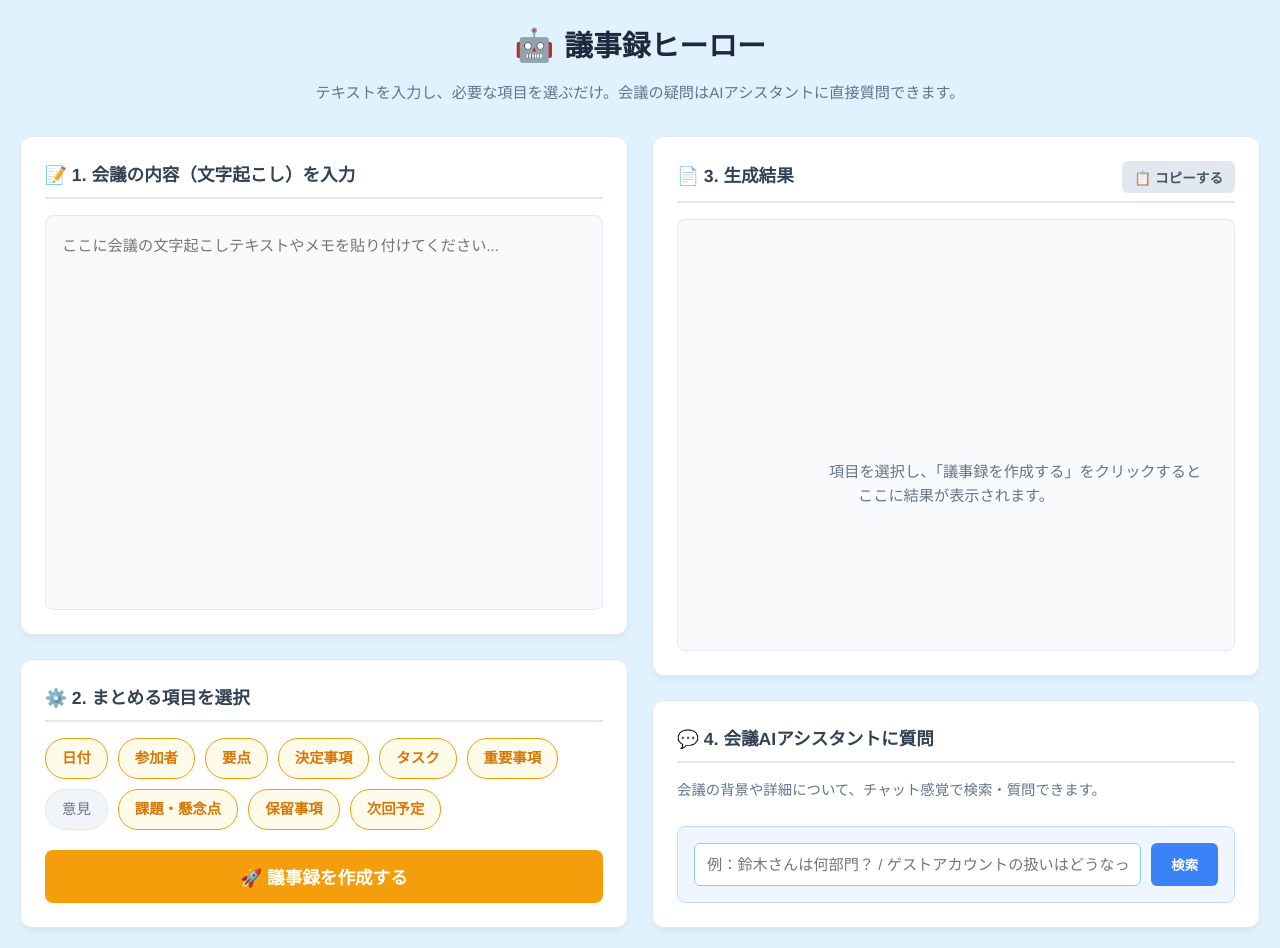
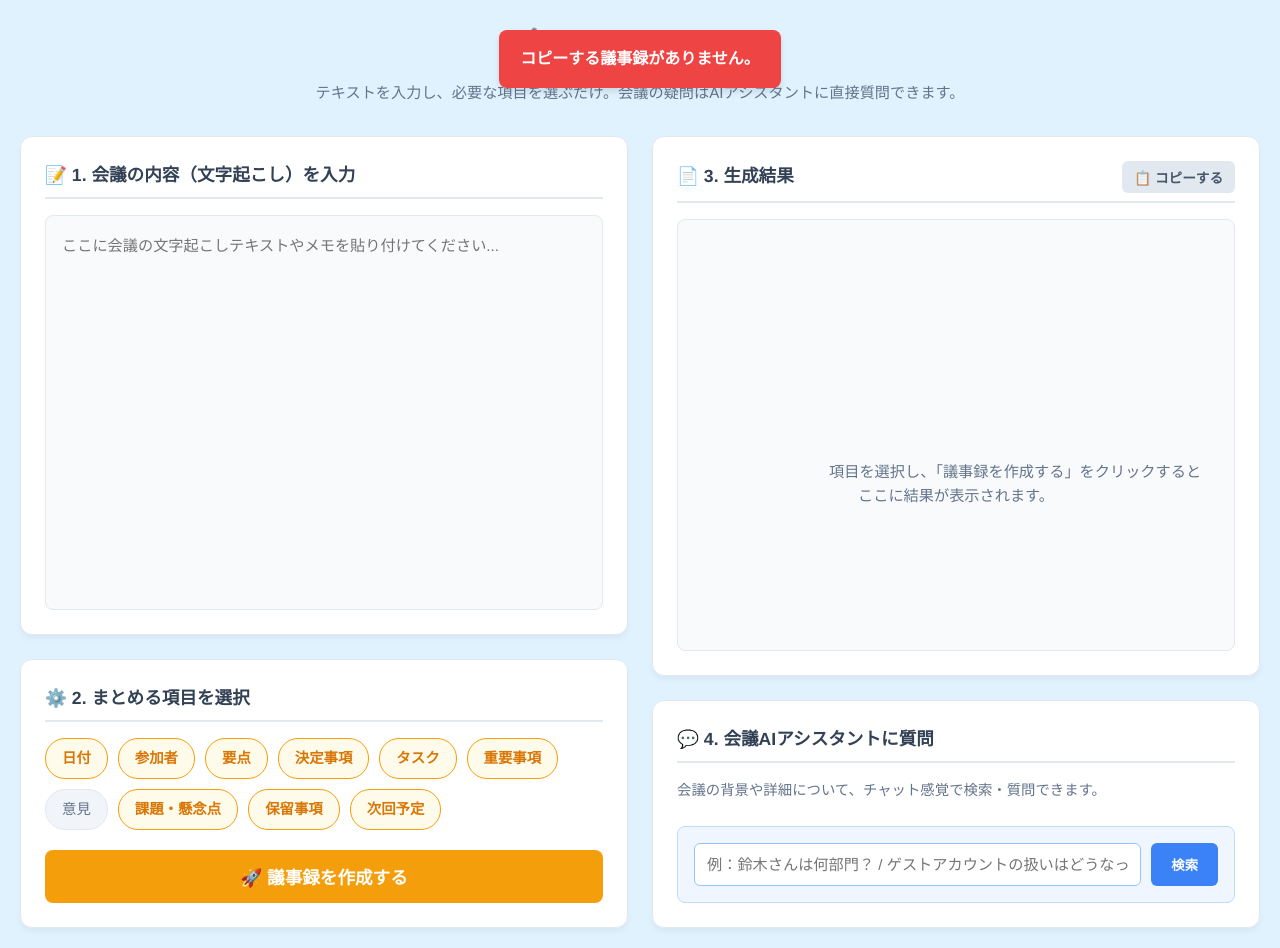
Before and after one commit to sayaka555p/giziroku, a plain HTML site: page index.html in a window 1280 px wide. Both pictures are taken after a click on the button "📋 コピーする". Drawn offline with Linux system fonts and the light colour scheme.

Commit message:
Update index.html

```diff
--- a/index.html
+++ b/index.html
@@ -314,9 +314,38 @@
             text-align: center;
             margin-top: 50px;
         }
+
+        /* 追加: カスタム通知（Toast）のスタイル */
+        #toast-container {
+            visibility: hidden;
+            min-width: 250px;
+            background-color: #ef4444;
+            color: white;
+            text-align: center;
+            border-radius: 8px;
+            padding: 16px;
+            position: fixed;
+            z-index: 1000;
+            left: 50%;
+            top: 20px;
+            transform: translateX(-50%);
+            box-shadow: 0 4px 6px rgba(0,0,0,0.1);
+            opacity: 0;
+            transition: opacity 0.3s, visibility 0.3s, transform 0.3s;
+            font-weight: bold;
+        }
+
+        #toast-container.show {
+            visibility: visible;
+            opacity: 1;
+            transform: translateX(-50%) translateY(10px);
+        }
     </style>
 </head>
 <body>
+
+    <!-- カスタム通知用コンテナ -->
+    <div id="toast-container">メッセージ</div>
 
     <div class="header">
         <h1>議事録ヒーロー</h1>
@@ -397,6 +426,16 @@
     </div>
 
     <script>
+        // カスタム通知（Toast）を表示する関数（ブラウザ標準のalertの代替）
+        function showToast(message) {
+            const toast = document.getElementById("toast-container");
+            toast.innerText = message;
+            toast.classList.add("show");
+            setTimeout(() => {
+                toast.classList.remove("show");
+            }, 3000);
+        }
+
         const mockExtractedData = {
             "日付": "2026年11月18日（水） 定例ミーティング",
             "参加者": "高橋（PM/進行）、佐藤（情シス部門）、鈴木（営業部門）、田中（人事総務部門）",
@@ -418,7 +457,7 @@
 
             const checkboxes = document.querySelectorAll('#options-container input[type="checkbox"]:checked');
             if (checkboxes.length === 0) {
-                alert("少なくとも1つの項目を選択してください。");
+                showToast("少なくとも1つの項目を選択してください。"); // alertを置換
                 return;
             }
 
@@ -487,11 +526,20 @@
             const copyBtn = document.getElementById('copy-btn');
 
             if (!outputText || outputText.includes("項目を選択し")) {
-                alert("コピーする議事録がありません。");
+                showToast("コピーする議事録がありません。"); // alertを置換
                 return;
             }
 
-            navigator.clipboard.writeText(outputText).then(() => {
+            // プレビュー環境での制限を考慮し、execCommandを使用した堅牢なコピー処理へ調整
+            const textarea = document.createElement('textarea');
+            textarea.value = outputText;
+            textarea.style.position = 'fixed'; // スクロールを防ぐ
+            textarea.style.opacity = '0';
+            document.body.appendChild(textarea);
+            textarea.select();
+
+            try {
+                document.execCommand('copy');
                 copyBtn.innerText = '✅ コピーしました！';
                 copyBtn.style.backgroundColor = '#dcfce3';
                 copyBtn.style.color = '#166534';
@@ -500,7 +548,11 @@
                     copyBtn.style.backgroundColor = '#e2e8f0';
                     copyBtn.style.color = '#475569';
                 }, 3000);
-            });
+            } catch (err) {
+                showToast("コピーに失敗しました。");
+            }
+
+            document.body.removeChild(textarea);
         }
     </script>
 </body>
```
